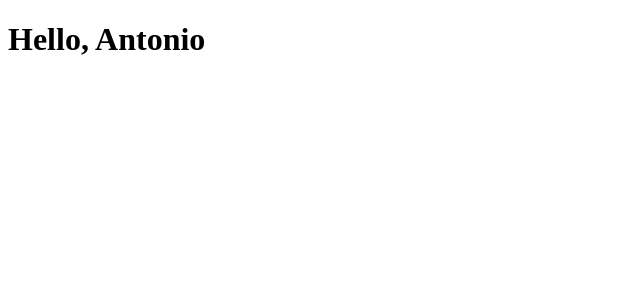
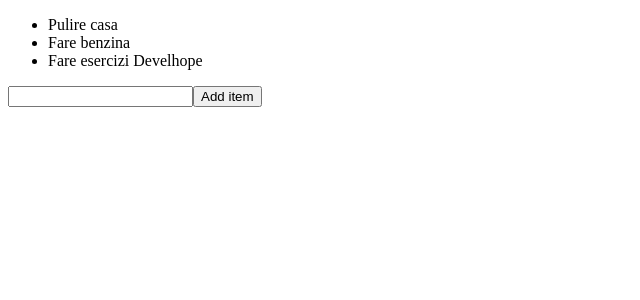
Before and after one commit to Kforkiller/eserciziReact, a React (Create React App) app in the folder my-app/: page / in a window 1280 px wide. Shown: the top 300 px of the page, without its empty margins (0-640 px from the left). Built offline with nearby package versions, Linux system fonts and the light colour scheme.

Commit message:
esercizio list

```diff
--- a/my-app/src/App.js
+++ b/my-app/src/App.js
@@ -1,5 +1,9 @@
-import React from "react";
+import TodoList from "./TodoList";
 
-export function helloName(name){
-    return <h1>Hello, {name}</h1>
+export default function App() {
+    return (
+        <div>
+            <TodoList/>
+        </div>
+    );
 }
--- /dev/null
+++ b/my-app/src/TodoList.js
@@ -0,0 +1,36 @@
+import React from "react"
+
+export default class TodoList extends React.Component{
+    _input = React.createRef()
+    state = {
+        items: [
+            "Pulire casa",
+            "Fare benzina",
+            "Fare esercizi Develhope"
+        ]
+    }
+
+    handleAdd = () => {
+        this.setState((state) => {
+            const value = this._input.current.value
+            this._input.current.value = ""
+            return {
+                items: [...state.items, value]
+            }
+        })
+    }
+
+    render(){
+        return (
+            <div>
+                <ul>
+                    {this.state.items.map((item, index) => {
+                        return <li key={index}>{item}</li>
+                    })}
+                </ul>
+                <input ref={this._input} type="text" />
+                <button onClick={this.handleAdd}>Add item</button>
+            </div>
+        )
+    }
+}
--- a/my-app/src/index.js
+++ b/my-app/src/index.js
@@ -1,6 +1,6 @@
+import React from "react";
 import ReactDOM from "react-dom/client";
-/* import "./index.css"; */
-import { helloName } from "./App";
+import App from "./App";
 
 const root = ReactDOM.createRoot(document.getElementById("root"));
-root.render(helloName("Antonio"));
+root.render(<App />);
```
